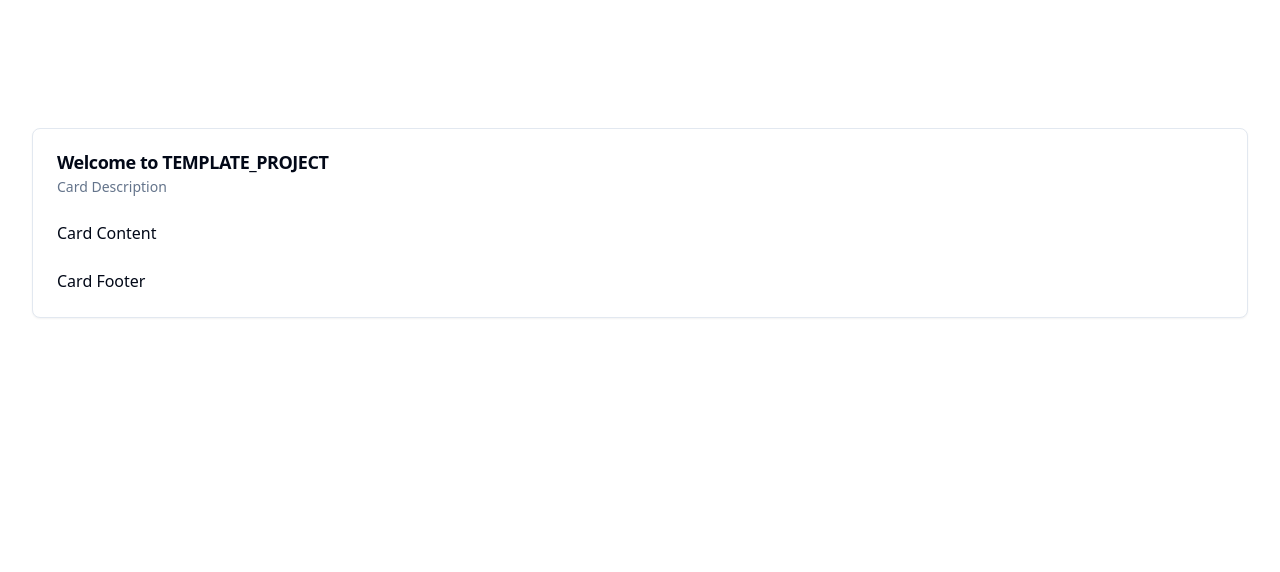
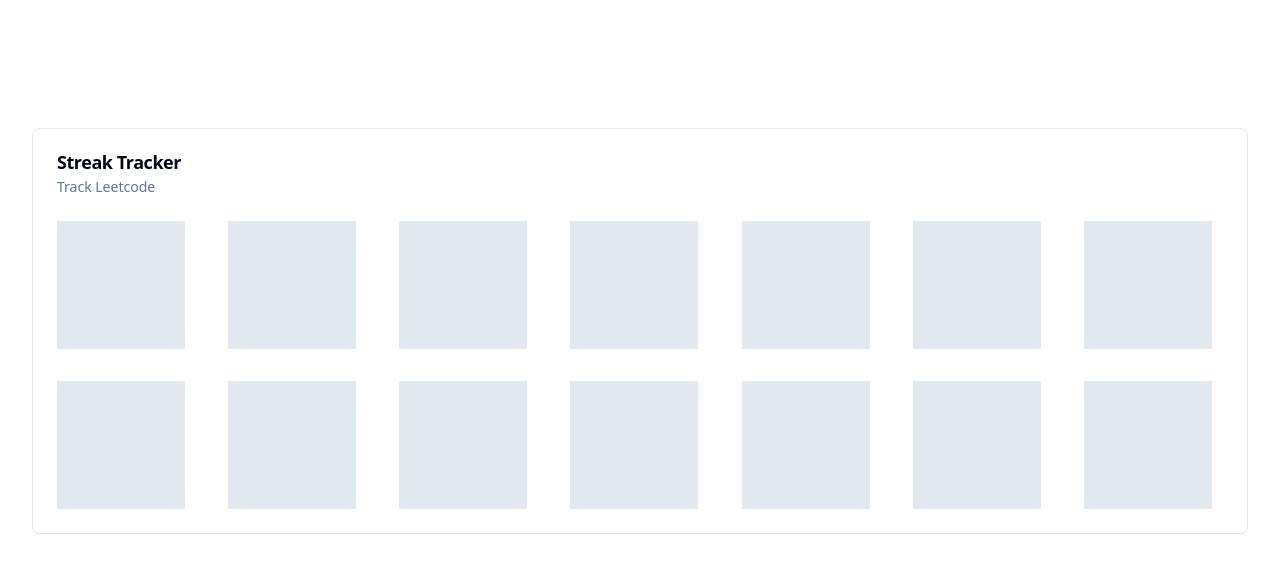
Before and after one commit to alanionita/streak-tracker--svelte-pwa, a SvelteKit app: page / in a window 1280 px wide. Shown: the top 572 px of the page. Built offline with nearby package versions, Linux system fonts and the light colour scheme.

Commit message:
FEAT (home): adds basic 2wk sprint layout using shadcn, tailwind, and svgs

```diff
--- a/src/routes/+page.svelte
+++ b/src/routes/+page.svelte
@@ -1,19 +1,27 @@
 <script lang="ts">
 	import * as Card from '$lib/components/ui/card';
+	const days = Array(14);
+	const squareSize = 100;
+	const squareGap = 15;
 </script>
 
-<main class="md:container md:mx-auto flex-col justify-center content-center py-32">
-
-    <Card.Root>
-        <Card.Header>
-            <Card.Title>Welcome to TEMPLATE_PROJECT</Card.Title>
-            <Card.Description>Card Description</Card.Description>
-        </Card.Header>
-        <Card.Content>
-            <p>Card Content</p>
-        </Card.Content>
-        <Card.Footer>
+<main
+	class="mx-auto flex-col content-center justify-center px-4 py-8 md:container h-auto md:py-32"
+>
+	<Card.Root>
+		<Card.Header>
+			<Card.Title>Streak Tracker</Card.Title>
+			<Card.Description>Track Leetcode</Card.Description>
+		</Card.Header>
+		<Card.Content class="grid grid-rows-7 md:grid-rows-2 grid-cols-2 md:grid-cols-7 gap-8">
+			{#each days as day}
+				<svg class="h-16 md:h-32 w-16 md:w-32" xmlns="http://www.w3.org/2000/svg">
+					<rect class="fill-slate-200 h-16 md:h-32 w-16 md:w-32"x={0} y={0} />
+				</svg>
+			{/each}
+		</Card.Content>
+		<!-- <Card.Footer>
             <p>Card Footer</p>
-        </Card.Footer>
-    </Card.Root>
+        </Card.Footer> -->
+	</Card.Root>
 </main>
```
